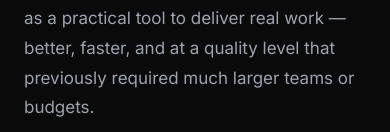
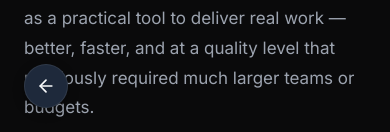
Before and after one commit to vivekp8/iamtowork, a Next.js app: page /about in a window 390 px wide. Shown: the part 712-844 px from the top of the page. Built offline with nearby package versions, Linux system fonts and the light colour scheme.

Commit message:
Update Hero copy, improve CSS responsiveness, and add navigation buttons

```diff
--- a/src/app/globals.css
+++ b/src/app/globals.css
@@ -15,7 +15,7 @@
   --font-heading: var(--font-space-grotesk), 'Space Grotesk', sans-serif;
   --font-body: var(--font-inter), 'Inter', sans-serif;
 
-  --max-width: 1200px;
+  --max-width: 1440px;
   --container-pad: 1.5rem;
   --radius-sm: 8px;
   --radius-md: 12px;
--- a/src/app/layout.tsx
+++ b/src/app/layout.tsx
@@ -44,6 +44,9 @@ export const metadata: Metadata = {
   },
 };
 
+import BackToTop from '@/components/BackToTop';
+import BackButton from '@/components/BackButton';
+
 export default function RootLayout({
   children,
 }: Readonly<{
@@ -55,6 +58,8 @@ export default function RootLayout({
         <Navigation />
         <main>{children}</main>
         <Footer />
+        <BackToTop />
+        <BackButton />
       </body>
     </html>
   );
--- /dev/null
+++ b/src/components/BackButton.module.css
@@ -0,0 +1,34 @@
+.backButton {
+  position: fixed;
+  bottom: 2rem;
+  left: 2rem;
+  width: 3.25rem;
+  height: 3.25rem;
+  border-radius: 50%;
+  background-color: var(--surface-light);
+  color: var(--text-main);
+  border: 1px solid var(--border);
+  display: flex;
+  align-items: center;
+  justify-content: center;
+  cursor: pointer;
+  box-shadow: 0 4px 12px rgba(0, 0, 0, 0.3);
+  z-index: 50;
+  transition: transform 0.2s ease, background-color 0.2s ease, border-color 0.2s ease;
+  backdrop-filter: blur(8px);
+}
+
+.backButton:hover {
+  background-color: var(--surface);
+  border-color: var(--border-hover);
+  transform: translateY(-4px);
+}
+
+@media (max-width: 640px) {
+  .backButton {
+    bottom: 1.5rem;
+    left: 1.5rem;
+    width: 2.75rem;
+    height: 2.75rem;
+  }
+}
--- /dev/null
+++ b/src/components/BackButton.tsx
@@ -0,0 +1,22 @@
+'use client';
+import { useRouter, usePathname } from 'next/navigation';
+import { ArrowLeft } from 'lucide-react';
+import styles from './BackButton.module.css';
+
+export default function BackButton() {
+  const router = useRouter();
+  const pathname = usePathname();
+
+  // Don't show on the home page
+  if (pathname === '/') return null;
+
+  return (
+    <button
+      onClick={() => router.back()}
+      className={styles.backButton}
+      aria-label="Go back"
+    >
+      <ArrowLeft size={20} aria-hidden="true" />
+    </button>
+  );
+}
--- /dev/null
+++ b/src/components/BackToTop.module.css
@@ -0,0 +1,34 @@
+.backToTop {
+  position: fixed;
+  bottom: 2rem;
+  right: 2rem;
+  width: 3.25rem;
+  height: 3.25rem;
+  border-radius: 50%;
+  background-color: var(--primary);
+  color: #fff;
+  border: none;
+  display: flex;
+  align-items: center;
+  justify-content: center;
+  cursor: pointer;
+  box-shadow: 0 4px 12px rgba(0, 0, 0, 0.3);
+  z-index: 50;
+  transition: transform 0.2s ease, background-color 0.2s ease, opacity 0.3s ease;
+  opacity: 0.9;
+}
+
+.backToTop:hover {
+  background-color: var(--primary-hover);
+  transform: translateY(-4px);
+  opacity: 1;
+}
+
+@media (max-width: 640px) {
+  .backToTop {
+    bottom: 1.5rem;
+    right: 1.5rem;
+    width: 2.75rem;
+    height: 2.75rem;
+  }
+}
--- /dev/null
+++ b/src/components/BackToTop.tsx
@@ -0,0 +1,39 @@
+'use client';
+import { useState, useEffect } from 'react';
+import { ArrowUp } from 'lucide-react';
+import styles from './BackToTop.module.css';
+
+export default function BackToTop() {
+  const [isVisible, setIsVisible] = useState(false);
+
+  useEffect(() => {
+    const toggleVisibility = () => {
+      if (window.scrollY > 300) {
+        setIsVisible(true);
+      } else {
+        setIsVisible(false);
+      }
+    };
+    window.addEventListener('scroll', toggleVisibility, { passive: true });
+    return () => window.removeEventListener('scroll', toggleVisibility);
+  }, []);
+
+  const scrollToTop = () => {
+    window.scrollTo({
+      top: 0,
+      behavior: 'smooth',
+    });
+  };
+
+  if (!isVisible) return null;
+
+  return (
+    <button
+      onClick={scrollToTop}
+      className={styles.backToTop}
+      aria-label="Back to top"
+    >
+      <ArrowUp size={20} aria-hidden="true" />
+    </button>
+  );
+}
```
Also changed, not shown: src/components/sections/HeroSection.module.css (+4 -4 lines), src/components/sections/HeroSection.tsx (+5 -4 lines).
